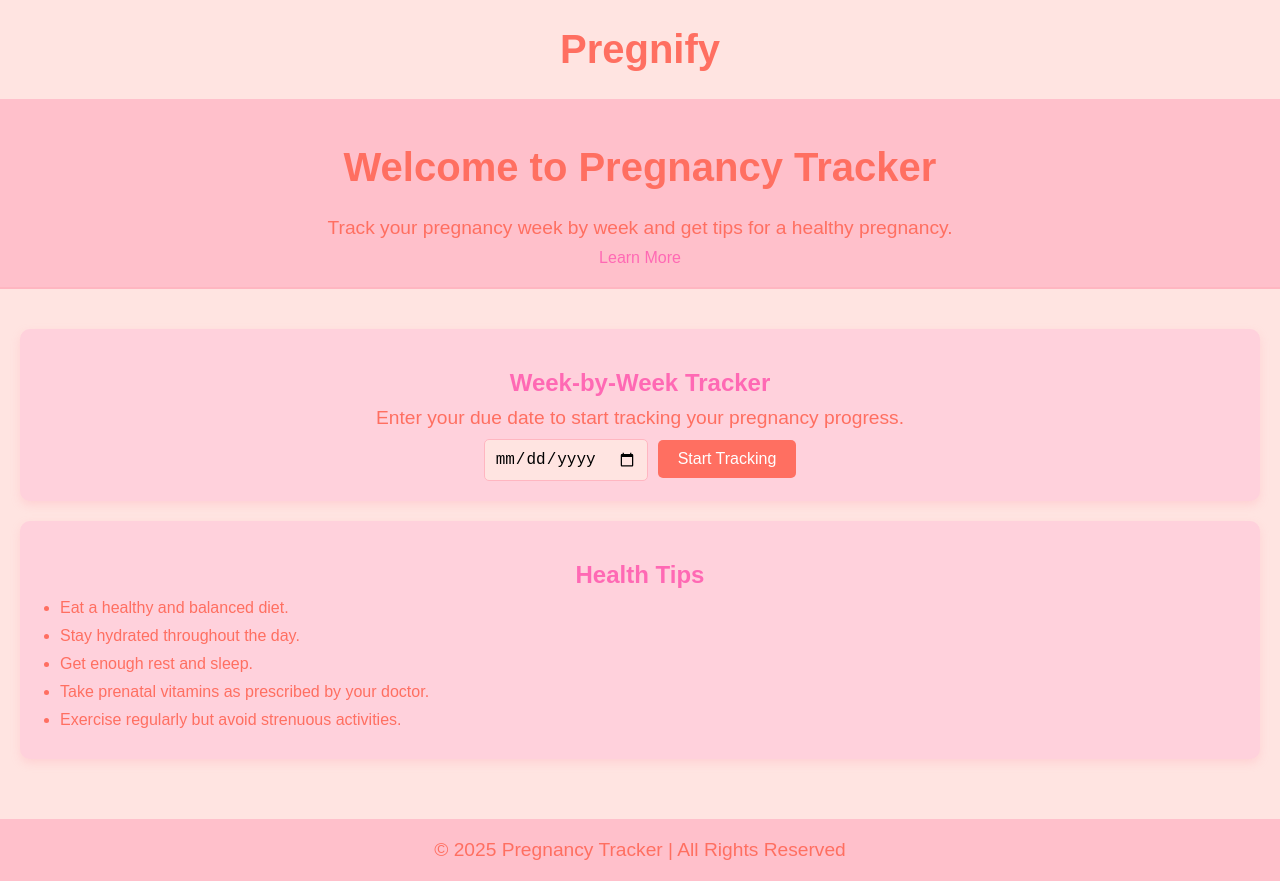
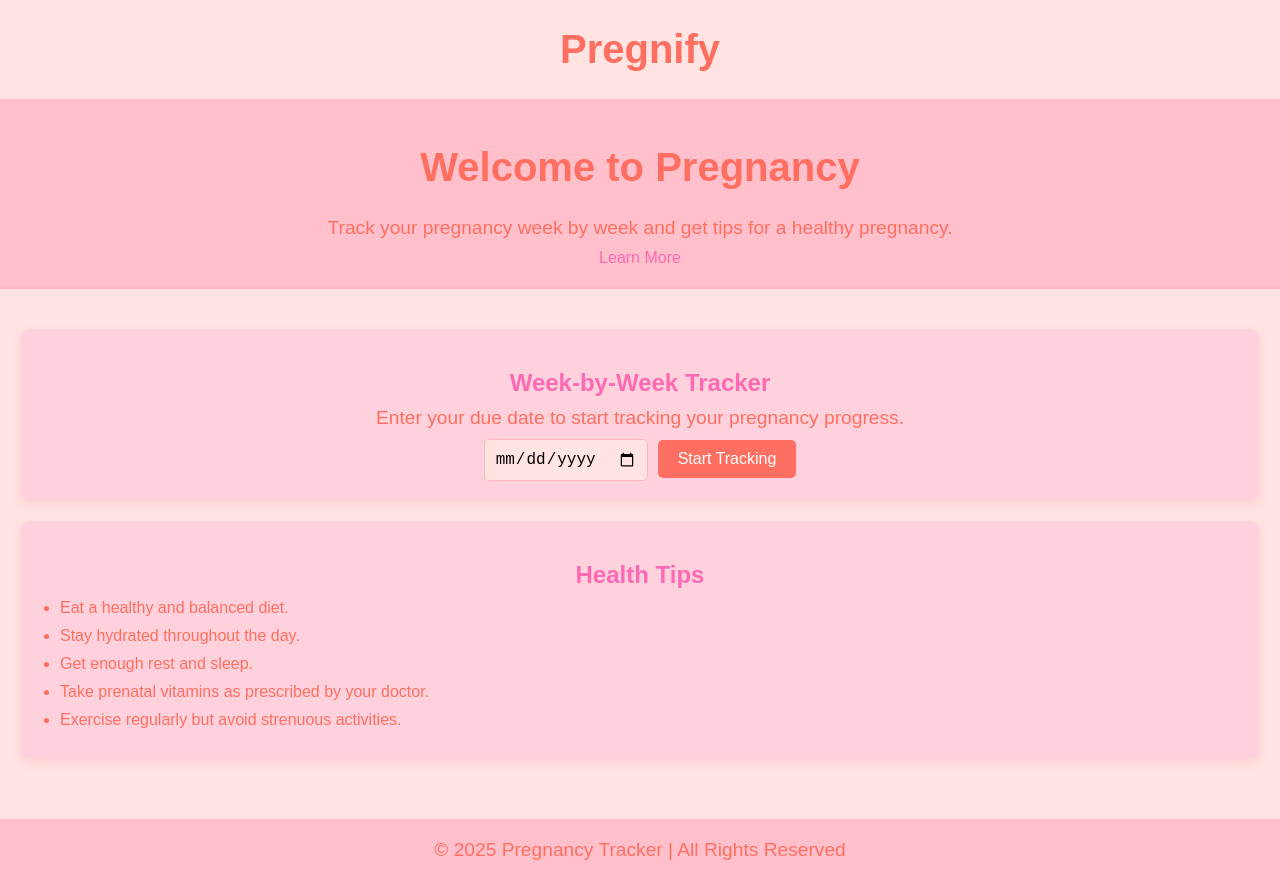
Before and after one commit to theaayushdev/Pregnify, a React (Create React App) app in the folder frontend/: page / in a window 1280 px wide. Built offline with nearby package versions, Linux system fonts and the light colour scheme.

Commit message:
changes done

```diff
--- a/frontend/src/App.js
+++ b/frontend/src/App.js
@@ -15,7 +15,7 @@ function App() {
       <h1>Pregnify</h1>
 
       <header className="App-header">
-        <h1>Welcome to Pregnancy Tracker</h1>
+        <h1>Welcome to Pregnancy </h1>
         <p>Track your pregnancy week by week and get tips for a healthy pregnancy.</p>
         <a
           className="App-link"
```
